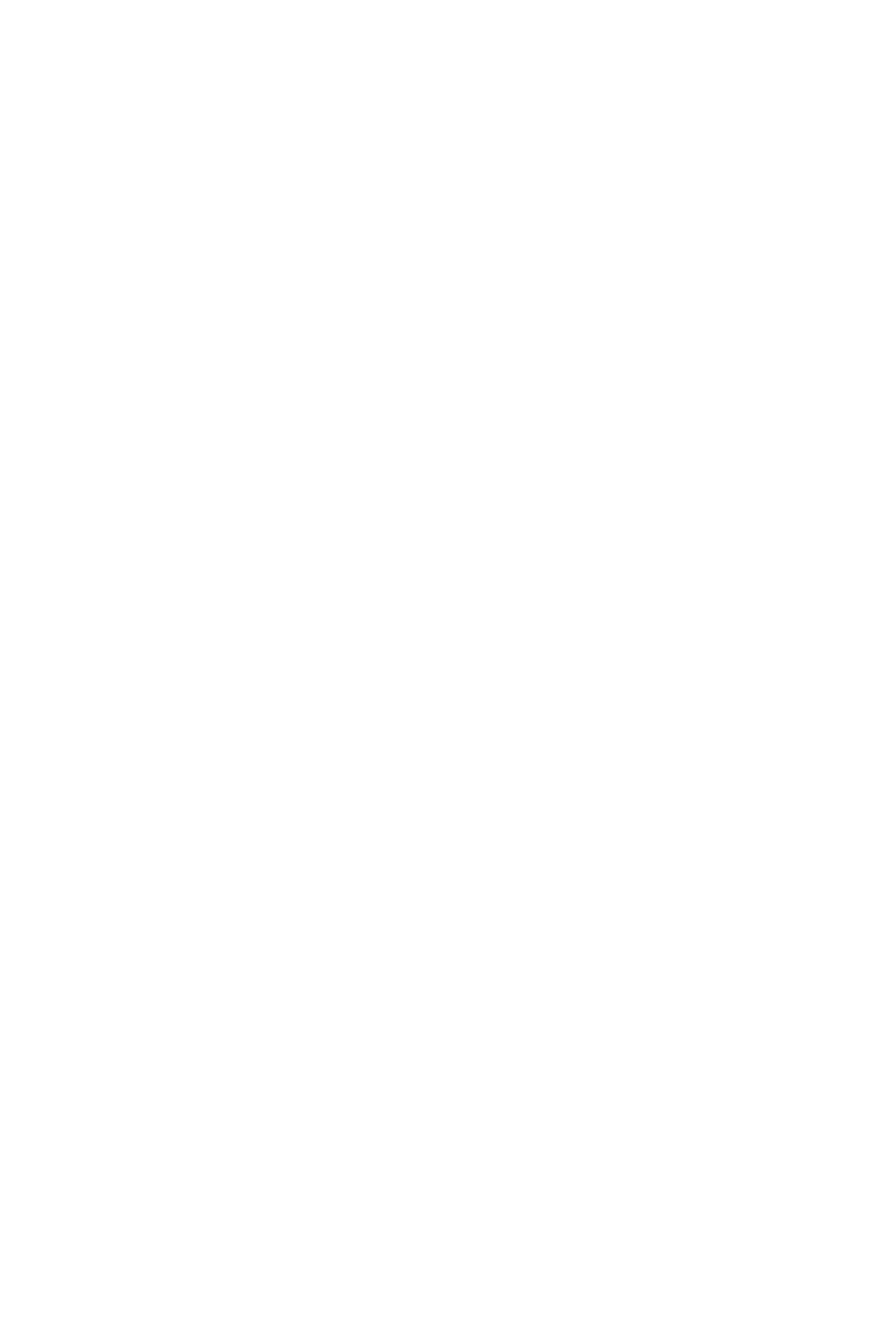
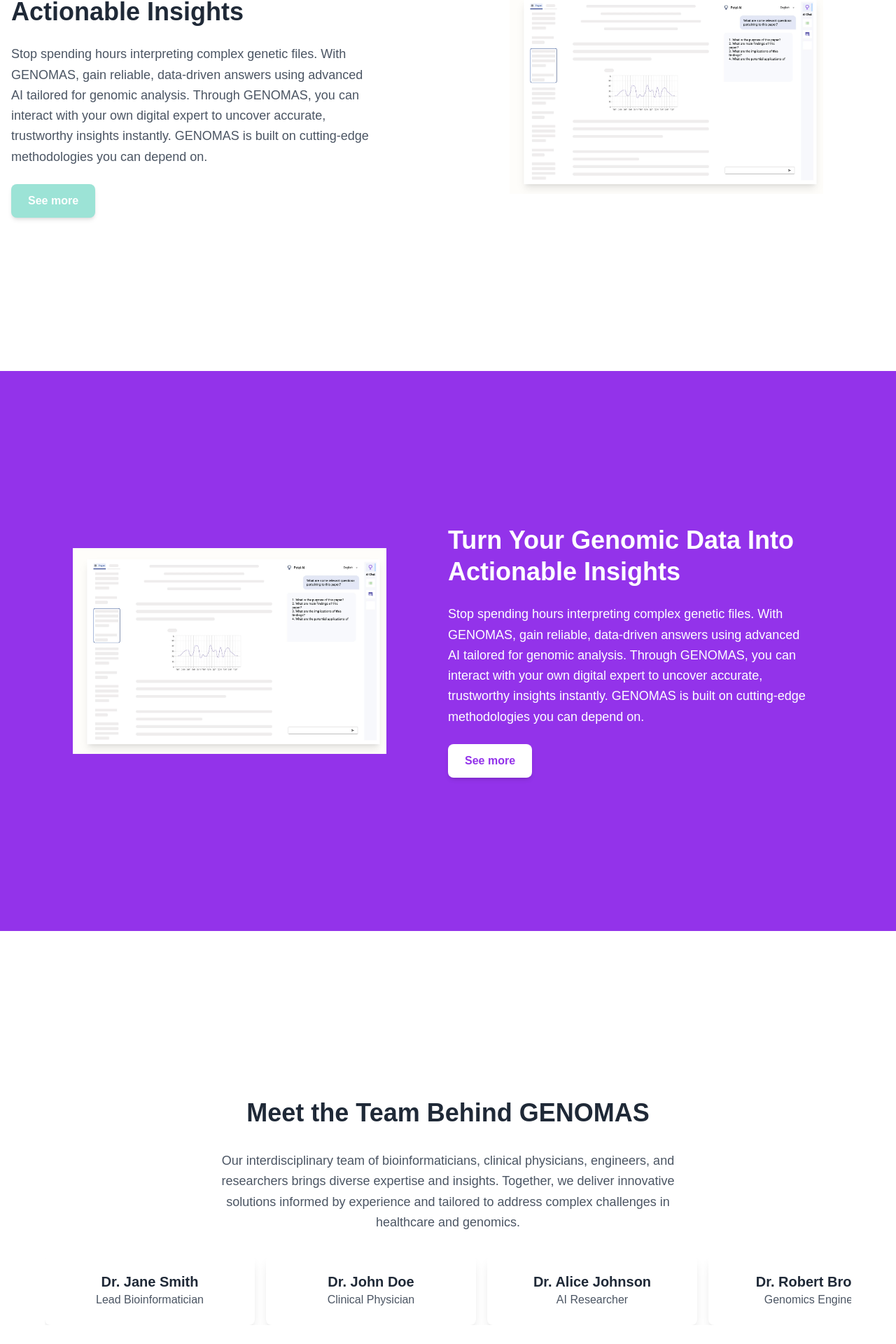
Before and after one commit to genoschile/genomas, a Next.js app: page / in a window 1280 px wide. Shown: the part 1942-3862 px from the top of the page at 70% size. Before the commit the page ends 1672 px from the top, so only its background shows below. Built offline with nearby package versions, Linux system fonts and the light colour scheme.

Commit message:
landing fast complete

```diff
--- a/src/app/page.tsx
+++ b/src/app/page.tsx
@@ -51,13 +51,114 @@ export default function Home() {
         </div>
       </section>
 
-      <section>
+      <section className="container mx-auto h-screen flex items-center px-4">
+        {/* Contenido Izquierdo */}
+        <div className="flex-1 text-left space-y-6">
+          <h2 className="text-4xl font-bold text-gray-800 leading-tight">
+            Turn Your Genomic Data Into Actionable Insights
+          </h2>
+          <p className="text-lg text-gray-600 leading-relaxed max-w-lg">
+            Stop spending hours interpreting complex genetic files. With
+            GENOMAS, gain reliable, data-driven answers using advanced AI
+            tailored for genomic analysis. Through GENOMAS, you can interact
+            with your own digital expert to uncover accurate, trustworthy
+            insights instantly. GENOMAS is built on cutting-edge methodologies
+            you can depend on.
+          </p>
+          <button className="px-6 py-3 bg-color-primary text-white font-semibold rounded-lg shadow-md hover:bg-color-primary-dark">
+            See more
+          </button>
+        </div>
 
+        {/* Imagen Derecha */}
+        <div className="flex-1 flex justify-center">
+          <img
+            src="/images/reportfile.png"
+            alt="Genomic Report"
+            className="w-full max-w-md object-cover"
+          />
+        </div>
       </section>
 
+      <section className="container mx-auto h-screen flex items-center px-4 bg-purple-600">
+        {/* Imagen Izquierda */}
+        <div className="flex-1 flex justify-center">
+          <img
+            src="/images/reportfile.png"
+            alt="Genomic Report"
+            className="w-full max-w-md object-cover"
+          />
+        </div>
 
-      <section>
+        {/* Contenido Derecho */}
+        <div className="flex-1 text-left space-y-6 text-white">
+          <h2 className="text-4xl font-bold leading-tight">
+            Turn Your Genomic Data Into Actionable Insights
+          </h2>
+          <p className="text-lg leading-relaxed max-w-lg">
+            Stop spending hours interpreting complex genetic files. With
+            GENOMAS, gain reliable, data-driven answers using advanced AI
+            tailored for genomic analysis. Through GENOMAS, you can interact
+            with your own digital expert to uncover accurate, trustworthy
+            insights instantly. GENOMAS is built on cutting-edge methodologies
+            you can depend on.
+          </p>
+          <button className="px-6 py-3 bg-white text-purple-600 font-semibold rounded-lg shadow-md hover:bg-gray-100">
+            See more
+          </button>
+        </div>
+      </section>
 
+      <section className="container mx-auto h-screen px-4 flex flex-col items-center justify-center space-y-8 text-center">
+        {/* Título */}
+        <h2 className="text-4xl font-bold text-gray-800 leading-tight">
+          Meet the Team Behind GENOMAS
+        </h2>
+
+        {/* Descripción */}
+        <p className="text-lg text-gray-600 max-w-2xl leading-relaxed">
+          Our interdisciplinary team of bioinformaticians, clinical physicians,
+          engineers, and researchers brings diverse expertise and insights.
+          Together, we deliver innovative solutions informed by experience and
+          tailored to address complex challenges in healthcare and genomics.
+        </p>
+
+        {/* Carrusel de cartas */}
+        <div className="w-full max-w-6xl overflow-hidden">
+          <div className="flex gap-4 snap-x snap-mandatory overflow-x-auto scrollbar-hide">
+            {/* Carta 1 */}
+            <div className="min-w-[300px] max-w-[300px] bg-white shadow-lg rounded-lg p-6 snap-center">
+              <h3 className="text-xl font-semibold text-gray-800">
+                Dr. Jane Smith
+              </h3>
+              <p className="text-gray-600">Lead Bioinformatician</p>
+            </div>
+
+            {/* Carta 2 */}
+            <div className="min-w-[300px] max-w-[300px] bg-white shadow-lg rounded-lg p-6 snap-center">
+              <h3 className="text-xl font-semibold text-gray-800">
+                Dr. John Doe
+              </h3>
+              <p className="text-gray-600">Clinical Physician</p>
+            </div>
+
+            {/* Carta 3 */}
+            <div className="min-w-[300px] max-w-[300px] bg-white shadow-lg rounded-lg p-6 snap-center">
+              <h3 className="text-xl font-semibold text-gray-800">
+                Dr. Alice Johnson
+              </h3>
+              <p className="text-gray-600">AI Researcher</p>
+            </div>
+
+            {/* Carta 4 */}
+            <div className="min-w-[300px] max-w-[300px] bg-white shadow-lg rounded-lg p-6 snap-center">
+              <h3 className="text-xl font-semibold text-gray-800">
+                Dr. Robert Brown
+              </h3>
+              <p className="text-gray-600">Genomics Engineer</p>
+            </div>
+          </div>
+        </div>
       </section>
     </>
   );
```
Also changed, not shown: public/images/reportfile.png (added).
